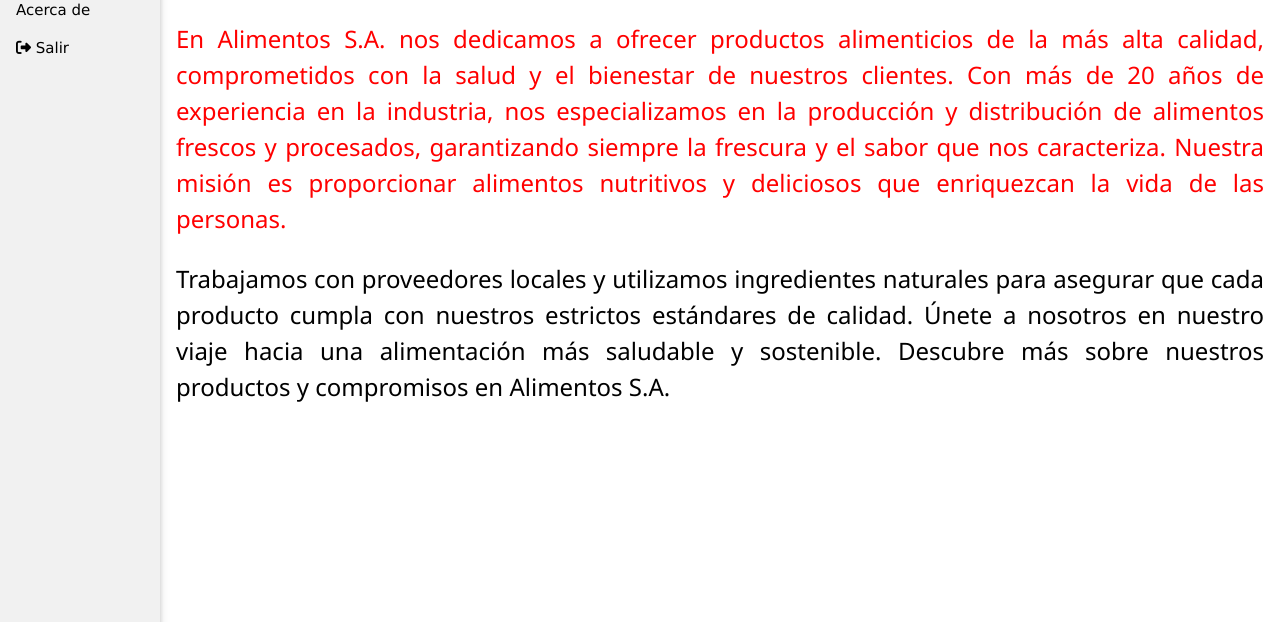
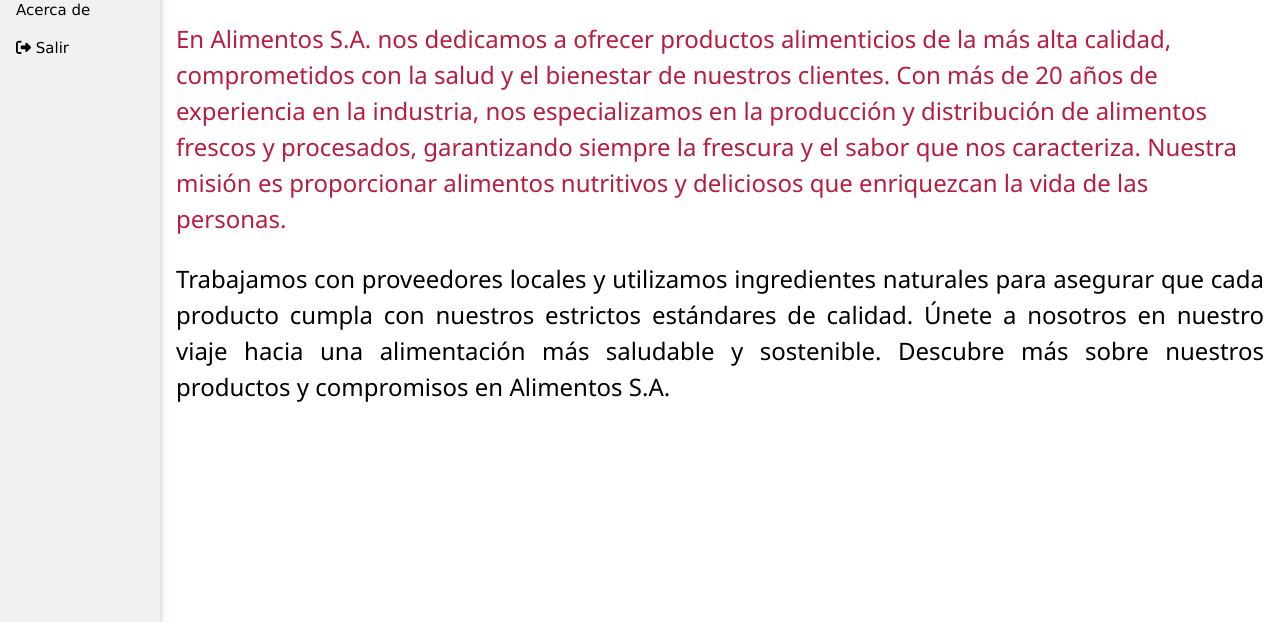
Before and after one commit to wroncallo08/parcial01_RoncalloWilliam, a plain HTML site: page index.html in a window 1280 px wide. Shown: the part 178-800 px from the top of the page. Drawn offline with Linux system fonts and the light colour scheme.

Commit message:
barranquilla

```diff
--- a/index.html
+++ b/index.html
@@ -55,7 +55,7 @@
 
       <h2>Página de inicio</h2>
       <h3>
-      <p style="text-align: justify ; color :red;">
+      <p class="rojoCUC"">
         En Alimentos S.A. nos dedicamos a ofrecer productos alimenticios de la más alta calidad, comprometidos con la
         salud y el bienestar de nuestros clientes. Con más de 20 años de experiencia en la industria, nos especializamos
         en la producción y distribución de alimentos frescos y procesados, garantizando siempre la frescura y el sabor
```
